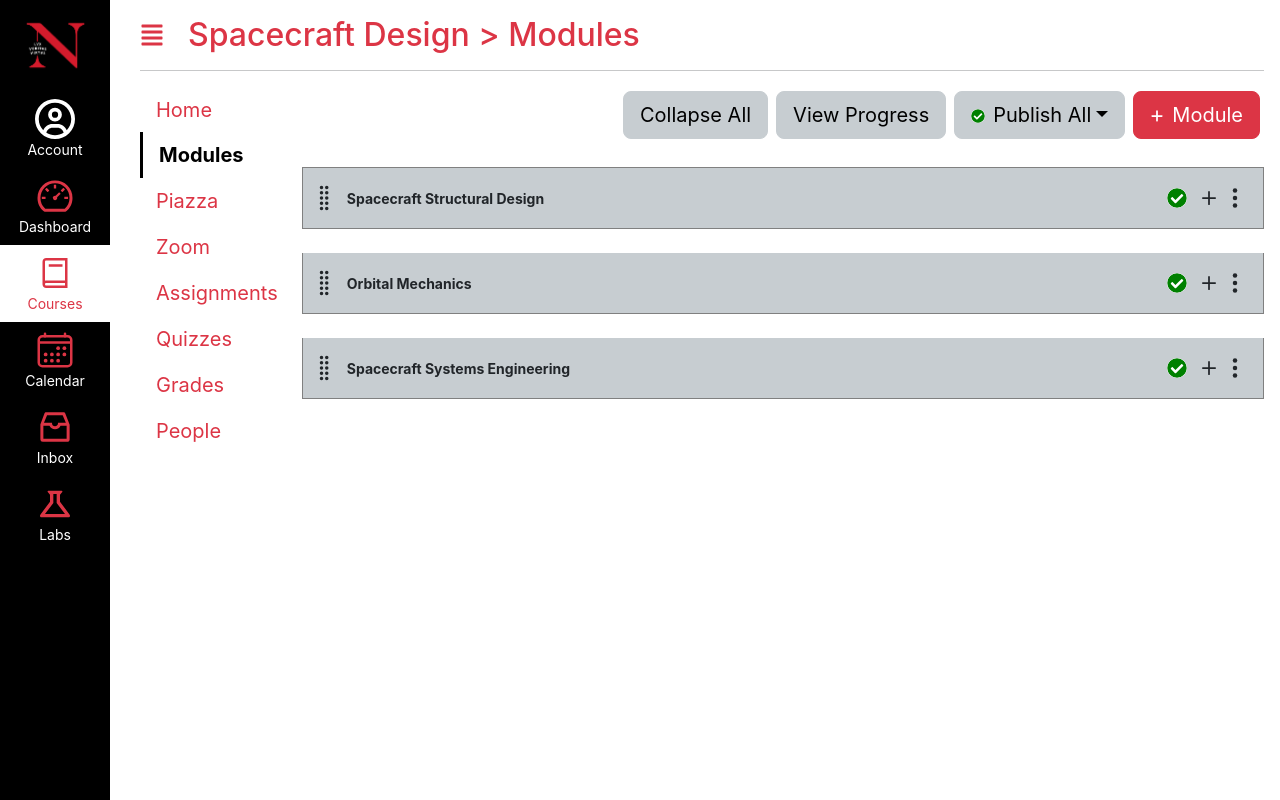
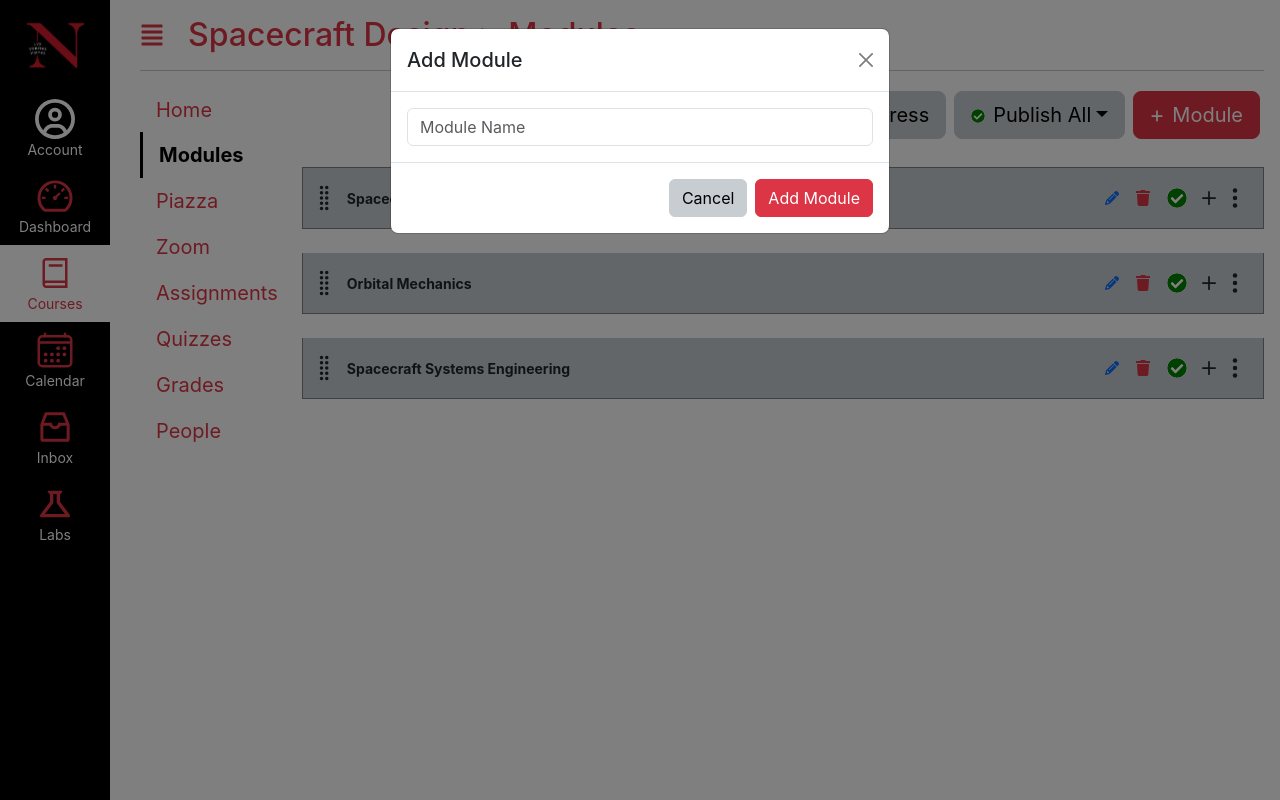
Before and after one commit to janekamata/project-kanbas-react-web-app, a React (Create React App) app: page /#/Kanbas/Courses/RS103/Modules in a window 1280 px wide. Both pictures are taken after a click on the button "Module". Built offline with nearby package versions, Linux system fonts and the light colour scheme.

Commit message:
Completed 3.3

```diff
--- a/src/Kanbas/Courses/Modules/ModuleControlButtons.tsx
+++ b/src/Kanbas/Courses/Modules/ModuleControlButtons.tsx
@@ -1,15 +1,35 @@
 import { IoEllipsisVertical } from "react-icons/io5";
-import { BsPlus } from "react-icons/bs"
-import { FaCheckCircle } from "react-icons/fa";
-export default function LessonControlButtons() {
+import { BsPlus } from "react-icons/bs";
+import { FaCheckCircle, FaTrash } from "react-icons/fa";
+import { FaPencil } from "react-icons/fa6";
+
+export default function LessonControlButtons({
+  moduleId,
+  deleteModule,
+  editModule,
+}: {
+  moduleId: string;
+  deleteModule: (moduleId: string) => void;
+  editModule: (moduleId: string) => void;
+}) {
   return (
     <div className="float-end">
-            <FaCheckCircle className="position-relative me-2 fs-5"
-                style={ {
+      <FaPencil
+        onClick={() => editModule(moduleId)}
+        className="text-primary me-3"
+      />
+      <FaTrash
+        className="text-danger position-relative me-3 fs-6"
+        onClick={() => deleteModule(moduleId)}
+      />
+      <FaCheckCircle
+        className="position-relative me-2 fs-5"
+        style={{
           color: "green",
           backgroundColor: "white",
-                    borderRadius: "50%"
-                } } />
+          borderRadius: "50%",
+        }}
+      />
       <BsPlus className="fs-3" />
       <IoEllipsisVertical className="fs-4" />
     </div>
--- /dev/null
+++ b/src/Kanbas/Courses/Modules/ModuleEditor.tsx
@@ -0,0 +1,60 @@
+export default function ModuleEditor({
+  dialogTitle,
+  moduleName,
+  setModuleName,
+  addModule,
+}: {
+  dialogTitle: string;
+  moduleName: string;
+  setModuleName: (name: string) => void;
+  addModule: () => void;
+}) {
+  return (
+    <div
+      id="wd-add-module-dialog"
+      className="modal fade"
+      data-bs-backdrop="static"
+      data-bs-keyboard="false"
+    >
+      <div className="modal-dialog">
+        <div className="modal-content">
+          <div className="modal-header">
+            <h1 className="modal-title fs-5" id="staticBackdropLabel">
+              {dialogTitle}{" "}
+            </h1>
+            <button
+              type="button"
+              className="btn-close"
+              data-bs-dismiss="modal"
+            ></button>
+          </div>
+          <div className="modal-body">
+            <input
+              className="form-control"
+              defaultValue={moduleName}
+              placeholder="Module Name"
+              onChange={(e) => setModuleName(e.target.value)}
+            />
+          </div>
+          <div className="modal-footer">
+            <button
+              type="button"
+              className="btn btn-secondary"
+              data-bs-dismiss="modal"
+            >
+              Cancel
+            </button>
+            <button
+              onClick={addModule}
+              type="button"
+              data-bs-dismiss="modal"
+              className="btn btn-danger"
+            >
+              Add Module
+            </button>
+          </div>
+        </div>
+      </div>
+    </div>
+  );
+}
--- a/src/Kanbas/Courses/Modules/ModulesControls.tsx
+++ b/src/Kanbas/Courses/Modules/ModulesControls.tsx
@@ -1,48 +1,118 @@
 import { FaPlus } from "react-icons/fa6";
 import { FaCheckCircle, FaBan } from "react-icons/fa";
-export default function ModulesControls() {
+
+import ModuleEditor from "./ModuleEditor";
+export default function ModulesControls({
+  moduleName,
+  setModuleName,
+  addModule,
+}: {
+  moduleName: string;
+  setModuleName: (title: string) => void;
+  addModule: () => void;
+}) {
   return (
     <div id="wd-modules-controls" className="text-nowrap d-block mb-3">
-            <button id="wd-add-module-btn" className="btn btn-lg btn-danger m-1 float-end">
-                <FaPlus className="position-relative me-2" style={ { bottom: "1px" } } />
-                Module</button>
+      <button
+        id="wd-add-module-btn"
+        className="btn btn-lg btn-danger m-1 float-end"
+        data-bs-toggle="modal"
+        data-bs-target="#wd-add-module-dialog"
+      >
+        <FaPlus className="position-relative me-2" style={{ bottom: "1px" }} />
+        Module
+      </button>
       <div className="dropdown d-inline m-1 float-end">
-                <button id="wd-publish-all-btn" className="btn btn-lg btn-secondary dropdown-toggle"
-                    type="button" data-bs-toggle="dropdown">
-                    <FaCheckCircle className="position-relative me-2"
-                        style={ {
+        <button
+          id="wd-publish-all-btn"
+          className="btn btn-lg btn-secondary dropdown-toggle"
+          type="button"
+          data-bs-toggle="dropdown"
+        >
+          <FaCheckCircle
+            className="position-relative me-2"
+            style={{
               bottom: "1px",
               color: "green",
               backgroundColor: "white",
-                            borderRadius: "50%"
-                        } }
+              borderRadius: "50%",
+            }}
           />
-                    Publish All</button>
+          Publish All
+        </button>
         <ul className="dropdown-menu">
           <li>
-                        <a id="wd-publish-all-modules-and-items-btn" className="dropdown-item" href="#/Kanbas/Courses/1234/Home">
-                            <FaCheckCircle className="position-relative me-2" style={ { bottom: "1px", color: "green" } } />
-                            Publish all modules and items</a>
+            <a
+              id="wd-publish-all-modules-and-items-btn"
+              className="dropdown-item"
+              href="#/Kanbas/Courses/1234/Home"
+            >
+              <FaCheckCircle
+                className="position-relative me-2"
+                style={{ bottom: "1px", color: "green" }}
+              />
+              Publish all modules and items
+            </a>
           </li>
           <li>
-                        <a id="wd-publish-modules-only-button" className="dropdown-item" href="#/Kanbas/Courses/1234/Home">
-                            <FaCheckCircle className="position-relative me-2" style={ { bottom: "1px", color: "green" } } />
-                            Publish modules only</a>
+            <a
+              id="wd-publish-modules-only-button"
+              className="dropdown-item"
+              href="#/Kanbas/Courses/1234/Home"
+            >
+              <FaCheckCircle
+                className="position-relative me-2"
+                style={{ bottom: "1px", color: "green" }}
+              />
+              Publish modules only
+            </a>
           </li>
           <li id="wd-unpublish-all-modules-and-items">
-                        <a id="wd-unpublish-all-modules-and-items-button" className="dropdown-item" href="#/Kanbas/Courses/1234/Home">
-                            <FaBan className="position-relative me-2" style={ { bottom: "1px" } } />
-                            Unpublish all modules</a>
+            <a
+              id="wd-unpublish-all-modules-and-items-button"
+              className="dropdown-item"
+              href="#/Kanbas/Courses/1234/Home"
+            >
+              <FaBan
+                className="position-relative me-2"
+                style={{ bottom: "1px" }}
+              />
+              Unpublish all modules
+            </a>
           </li>
           <li id="wd-unpublish-modules-only">
-                        <a id="wd-unpublish-modules-only-button" className="dropdown-item" href="#/Kanbas/Courses/1234/Home">
-                            <FaBan className="position-relative me-2" style={ { bottom: "1px" } } />
-                            Unpublish modules only</a>
+            <a
+              id="wd-unpublish-modules-only-button"
+              className="dropdown-item"
+              href="#/Kanbas/Courses/1234/Home"
+            >
+              <FaBan
+                className="position-relative me-2"
+                style={{ bottom: "1px" }}
+              />
+              Unpublish modules only
+            </a>
           </li>
         </ul>
       </div>
-            <button id="wd-view-progress" className="btn btn-lg btn-secondary m-1 float-end">View Progress</button>
-            <button id="wd-collapse-all" className="btn btn-lg btn-secondary m-1 float-end">Collapse All</button>
-        </div >
+      <button
+        id="wd-view-progress"
+        className="btn btn-lg btn-secondary m-1 float-end"
+      >
+        View Progress
+      </button>
+      <button
+        id="wd-collapse-all"
+        className="btn btn-lg btn-secondary m-1 float-end"
+      >
+        Collapse All
+      </button>
+      <ModuleEditor
+        dialogTitle="Add Module"
+        moduleName={moduleName}
+        setModuleName={setModuleName}
+        addModule={addModule}
+      />
+    </div>
   );
 }
--- a/src/Kanbas/Courses/Modules/index.tsx
+++ b/src/Kanbas/Courses/Modules/index.tsx
@@ -4,44 +4,80 @@ import ModuleControlButtons from "./ModuleControlButtons";
 import { BsGripVertical } from "react-icons/bs";
 import { useParams } from "react-router";
 import * as db from "../../Database";
+import React, { useState } from "react";
+import { addModule, editModule, updateModule, deleteModule } from "./reducer";
+import { useSelector, useDispatch } from "react-redux";
 
 export default function Modules() {
   const { cid } = useParams();
-    const modules = db.modules;
+  const [moduleName, setModuleName] = useState("");
+  const { modules } = useSelector((state: any) => state.modulesReducer);
+  const dispatch = useDispatch();
 
   return (
     <div>
       <div className="row mb-2">
-                <ModulesControls />
+        <ModulesControls
+          setModuleName={setModuleName}
+          moduleName={moduleName}
+          addModule={() => {
+            dispatch(addModule({ name: moduleName, course: cid }));
+            setModuleName("");
+          }}
+        />
       </div>
       <ul id="wd-modules" className="list-group rounded-0 d-block">
-                {
-                    modules.filter( ( module: any ) => module.course === cid ).map( ( module: any ) => (
+        {modules
+          .filter((module: any) => module.course === cid)
+          .map((module: any) => (
             <li className="wd-module list-group-item p-0 mb-4 fs-5 border-gray">
               <div className="wd-title p-3 ps-2 bg-secondary d-flex justify-content-between align-items-center">
                 <div className="d-flex align-items-center">
                   <BsGripVertical className="me-2 fs-3" />
-                                    <span>{ module.name }</span>
+                  <span>
+                    {!module.editing && module.name}
+                    {module.editing && (
+                      <input
+                        className="form-control w-100 d-inline-block"
+                        onChange={(e) =>
+                          dispatch(
+                            updateModule({ ...module, name: e.target.value })
+                          )
+                        }
+                        onKeyDown={(e) => {
+                          if (e.key === "Enter") {
+                            dispatch(
+                              updateModule({ ...module, editing: false })
+                            );
+                          }
+                        }}
+                        defaultValue={module.name}
+                      />
+                    )}
+                  </span>
                 </div>
-                                <ModuleControlButtons />
+                <ModuleControlButtons
+                  moduleId={module._id}
+                  deleteModule={(moduleId) => {
+                    dispatch(deleteModule(moduleId));
+                  }}
+                  editModule={(moduleId) => dispatch(editModule(moduleId))}
+                />
               </div>
-                            {
-                                module.lessons && (
+              {module.lessons && (
                 <ul className="wd-lessons list-group rounded-0">
-                                        { module.lessons.map( ( lesson: any ) => (
+                  {module.lessons.map((lesson: any) => (
                     <li className="wd-lesson list-group-item p-3 ps-1">
                       <BsGripVertical className="me-2 fs-3" />
                       <span className="wd-title">{lesson.name}</span>
                       <LessonControlButtons />
                     </li>
-                                        ) ) }
+                  ))}
                 </ul>
-                                )
-                            }
+              )}
             </li>
-                    ) )
-                }
+          ))}
       </ul>
-        </div >
+    </div>
   );
 }
--- /dev/null
+++ b/src/Kanbas/Courses/Modules/reducer.tsx
@@ -0,0 +1,36 @@
+import { createSlice } from "@reduxjs/toolkit";
+import { modules } from "../../Database";
+const initialState = {
+  modules: modules,
+};
+const modulesSlice = createSlice({
+  name: "modules",
+  initialState,
+  reducers: {
+    addModule: (state, { payload: module }) => {
+      const newModule: any = {
+        _id: new Date().getTime().toString(),
+        lessons: [],
+        name: module.name,
+        course: module.course,
+      };
+      state.modules = [...state.modules, newModule] as any;
+    },
+    deleteModule: (state, { payload: moduleId }) => {
+      state.modules = state.modules.filter((m: any) => m._id !== moduleId);
+    },
+    updateModule: (state, { payload: module }) => {
+      state.modules = state.modules.map((m: any) =>
+        m._id === module._id ? module : m
+      ) as any;
+    },
+    editModule: (state, { payload: moduleId }) => {
+      state.modules = state.modules.map((m: any) =>
+        m._id === moduleId ? { ...m, editing: true } : m
+      ) as any;
+    },
+  },
+});
+export const { addModule, deleteModule, updateModule, editModule } =
+  modulesSlice.actions;
+export default modulesSlice.reducer;
--- a/src/Kanbas/index.tsx
+++ b/src/Kanbas/index.tsx
@@ -6,6 +6,8 @@ import KanbasNavigation from "./Navigation";
 import Courses from "./Courses";
 import * as db from "./Database";
 import { useState } from "react";
+import store from "./store";
+import { Provider } from "react-redux";
 
 export default function Kanbas() {
   const [courses, setCourses] = useState<any[]>(db.courses);
@@ -41,6 +43,7 @@ export default function Kanbas() {
   };
 
   return (
+    <Provider store={store}>
       <div id="wd-kanbas">
         <KanbasNavigation />
         <div className="wd-main-content-offset p-3">
@@ -69,5 +72,6 @@ export default function Kanbas() {
           </Routes>
         </div>
       </div>
+    </Provider>
   );
 }
--- /dev/null
+++ b/src/Kanbas/store.tsx
@@ -0,0 +1,8 @@
+import { configureStore } from "@reduxjs/toolkit";
+import modulesReducer from "./Courses/Modules/reducer";
+const store = configureStore({
+  reducer: {
+    modulesReducer,
+  },
+});
+export default store;
```
Lines whose indentation alone changed are shown as unchanged.
